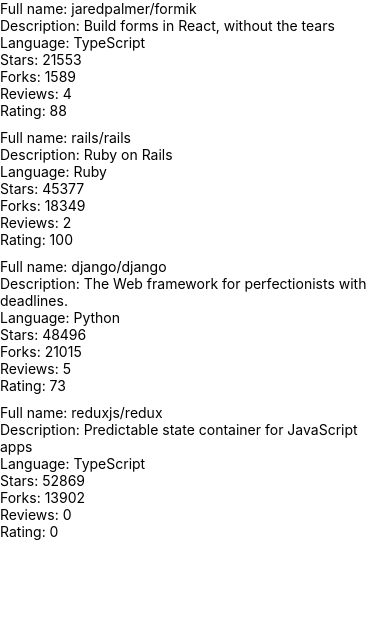
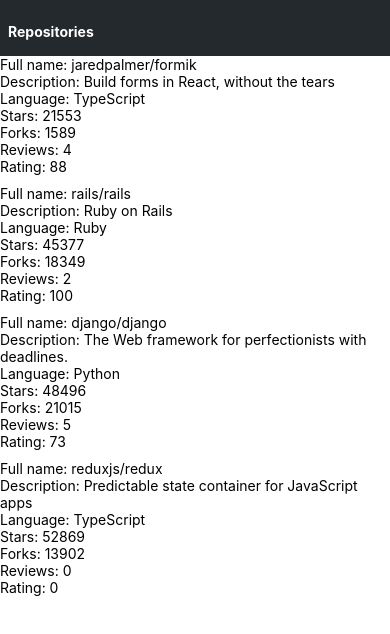
Before and after one commit to mmatila/fullstackopen-rn, a React Native app: screen / in a window 390 px wide. Shown: the top 634 px of the page. Built offline with nearby package versions, Linux system fonts and the light colour scheme.

Commit message:
10.4 done

```diff
--- a/App.js
+++ b/App.js
@@ -13,7 +13,6 @@
   container: {
     flex: 1,
     backgroundColor: '#fff',
-    alignItems: 'center',
     justifyContent: 'center',
   },
 });
--- /dev/null
+++ b/src/components/AppBar.jsx
@@ -0,0 +1,28 @@
+import { View, StyleSheet } from 'react-native';
+import Constants from 'expo-constants';
+
+import { theme } from '../theme';
+
+import AppBarTab from './AppBarTab';
+
+const styles = StyleSheet.create({
+  container: {
+    display: 'flex',
+    justifyContent: 'flex-end',
+    paddingTop: Constants.statusBarHeight,
+    paddingBottom: 16,
+    paddingLeft: 8,
+    height: Constants.statusBarHeight + 56,
+    backgroundColor: theme.colors.darkBackground,
+  },
+});
+
+const AppBar = () => {
+  return(
+    <View style={styles.container}>
+      <AppBarTab label="Repositories" onPress={() => {}} />
+    </View>
+  );
+};
+
+export default AppBar;
--- /dev/null
+++ b/src/components/AppBarTab.jsx
@@ -0,0 +1,18 @@
+import { StyleSheet, Pressable, Text } from 'react-native';
+
+const styles = StyleSheet.create({
+  flexItemText: {
+    color: '#FFF',
+    fontWeight: 'bold',
+  }
+});
+
+const AppBarTab = ({ label, onPress }) => {
+  return (
+    <Pressable onPress={onPress}>
+      <Text style={styles.flexItemText}>{label}</Text>
+    </Pressable>
+  );
+};
+
+export default AppBarTab;
--- a/src/components/Main.jsx
+++ b/src/components/Main.jsx
@@ -1,10 +1,9 @@
-import Constants from 'expo-constants';
 import { StyleSheet, View } from 'react-native';
+import AppBar from './AppBar';
 import RepositoryList from './RepositoryList';
 
 const styles = StyleSheet.create({
   container: {
-    marginTop: Constants.statusBarHeight,
     flexGrow: 1,
     flexShrink: 1,
   },
@@ -13,6 +12,7 @@
 const Main = () => {
   return (
     <View style={styles.container}>
+      <AppBar />
       <RepositoryList />
     </View>
   );
--- /dev/null
+++ b/src/theme.js
@@ -0,0 +1,5 @@
+export const theme = {
+  colors: {
+    darkBackground: '#24292e',
+  },
+};
```
